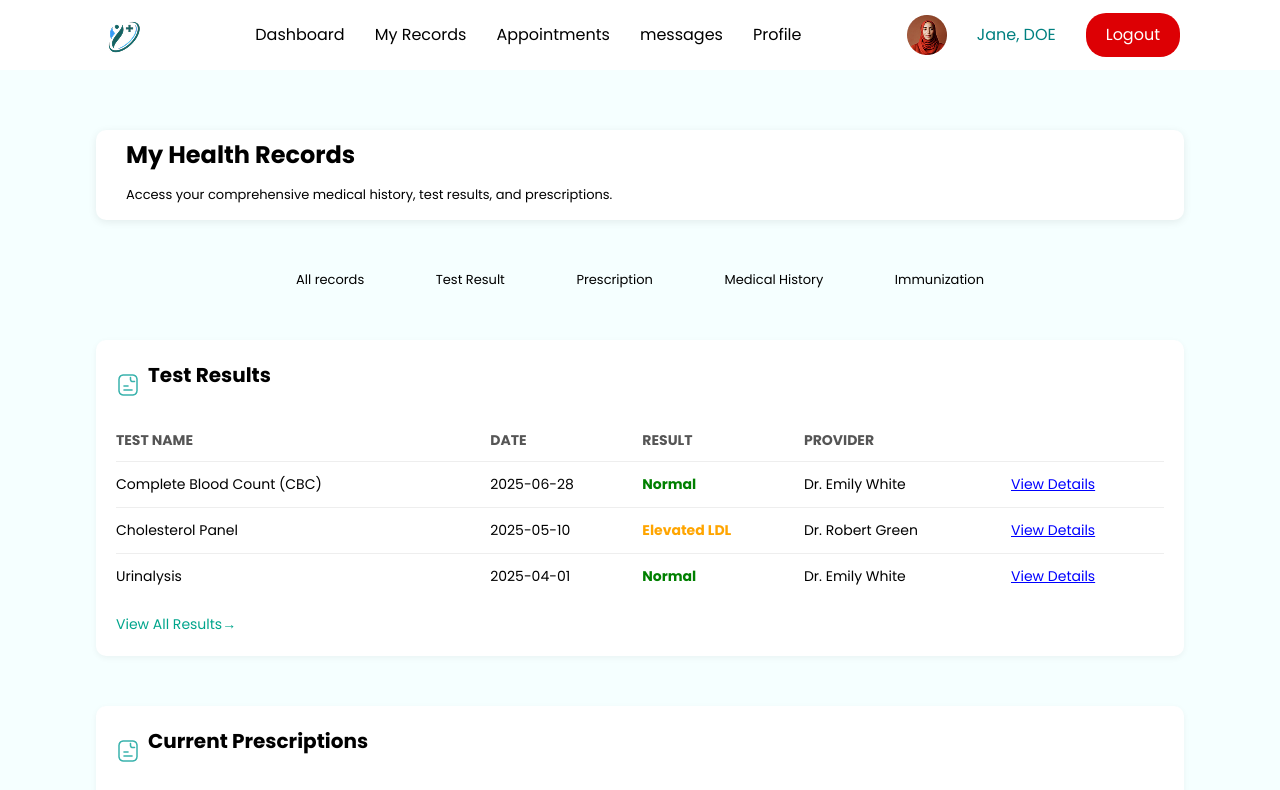
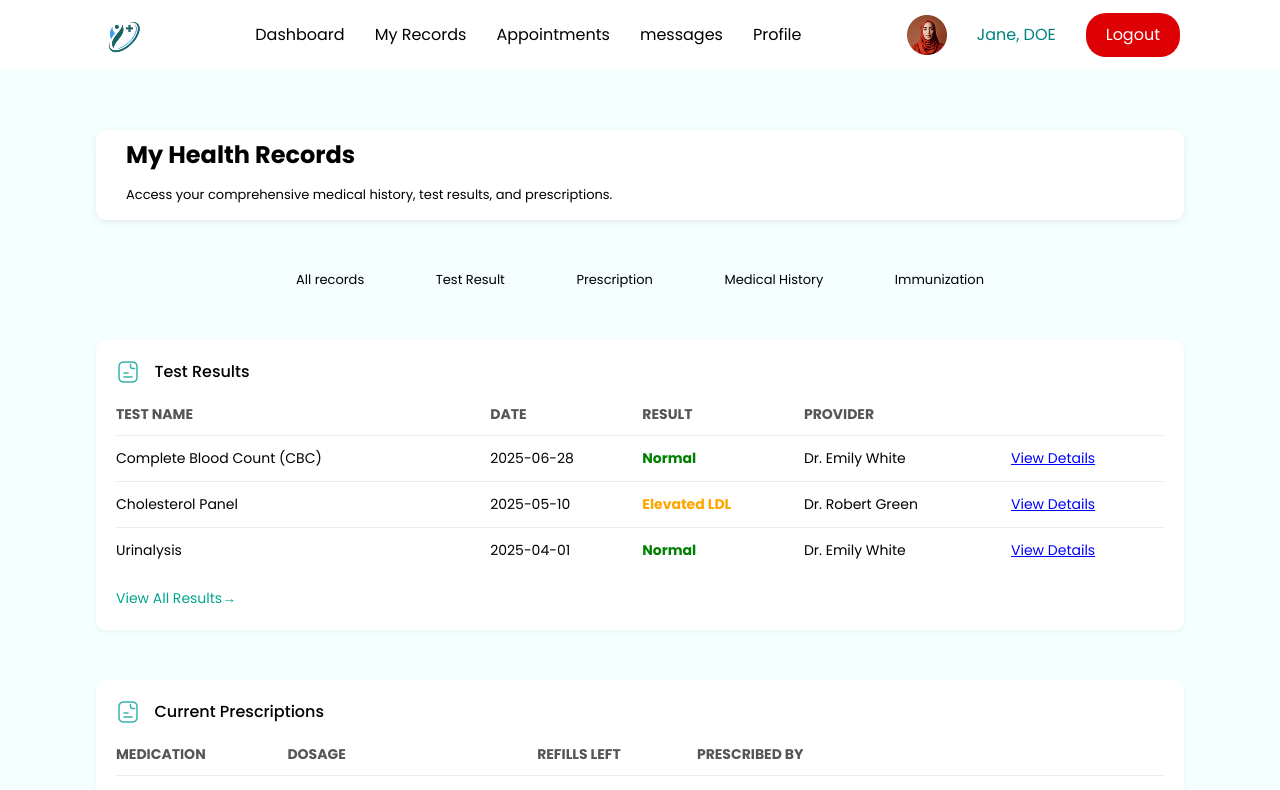
Before and after one commit to TinyDevTeam25/altcare-frontend, a React (Vite) app: page /patient/MyRecordTest/MyRecordTest in a window 1280 px wide. Shown: the top 790 px of the page. Built offline with nearby package versions, Linux system fonts and the light colour scheme.

Commit message:
recordupdate

```diff
--- a/src/components/PeterComponents/Activity/Activity.jsx
+++ b/src/components/PeterComponents/Activity/Activity.jsx
@@ -1,7 +1,7 @@
 import React from "react";
 import "./Activity.css";
 import { Link } from "react-router";
-export const Activity = () => {
+export function Activity(){
   return (
     <div className="containerA">
       <div className="cardactivity">
--- a/src/components/PeterComponents/Card3/Card3.jsx
+++ b/src/components/PeterComponents/Card3/Card3.jsx
@@ -33,7 +33,7 @@ function Card3 ({
     <div className="results-container">
       <div className='results-header'>
         <img src={pix} alt="" />
-        <h2 className='topi'>{topic}</h2>
+        <p className='topi'>{topic}</p>
       </div>
       <table>
         <thead>
--- a/src/patient/MyRecordTest/MyRecordTest.css
+++ b/src/patient/MyRecordTest/MyRecordTest.css
@@ -21,9 +21,11 @@
 
 .results-header {
   display: flex;
+  flex-wrap: wrap;
+  font-weight: 500;
   align-items: center;
   text-align: center;;
-  gap: 0.5rem;
+  gap: 0.9rem;
   margin-bottom: 20px;
 }
 .resultss-container {
```
